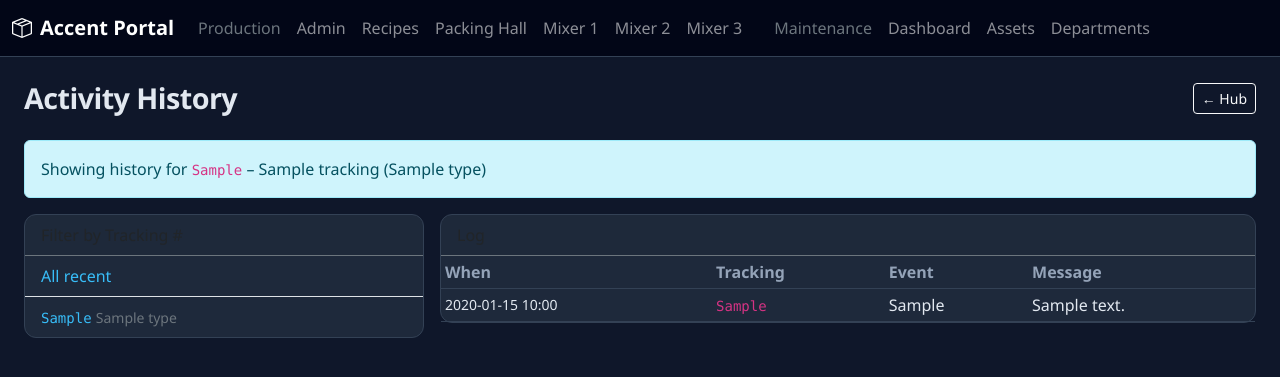
After one commit to dwayneroetz-arch/accent-manufacturing-portal, a Python web app: template templates/maintenance_history.html in a window 1280 px wide. The commit adds this page. Shown: the top 377 px of the page. Run offline with Jinja, Linux system fonts and the light colour scheme; the template is opened without the code that fills it: most values are stand-ins (such as "Sample title", 1, 10 or a date in 2020).

Commit message:
Remaining Maintenance Hub templates + fix select class

```diff
--- a/templates/maintenance_form_quote.html
+++ b/templates/maintenance_form_quote.html
@@ -20,7 +20,7 @@
       </div>
       <div class="mb-3">
         <label class="form-label">Asset (recommended)</label>
-        <select name="asset_code" class="form-selectselect">
+        <select name="asset_code" class="form-select">
           <option value="">— None —</option>
           {% for a in assets %}
           <option value="{{ a.code }}">{{ a.code }} – {{ a.name }}</option>
--- /dev/null
+++ b/templates/maintenance_history.html
@@ -0,0 +1,52 @@
+{% extends "base.html" %}
+{% block title %}History – Maintenance{% endblock %}
+{% block content %}
+<div class="d-flex justify-content-between align-items-center mb-4">
+  <h1 class="screen-title mb-0">Activity History</h1>
+  <a href="{{ url_for('maintenance_hub') }}" class="btn btn-outline-light btn-sm">← Hub</a>
+</div>
+{% if tracking %}
+<div class="alert alert-info">Showing history for <code>{{ tracking.tracking_no }}</code> – {{ tracking.title }} ({{ tracking.type }})</div>
+{% endif %}
+<div class="row g-3">
+  <div class="col-md-4">
+    <div class="card">
+      <div class="card-header border-secondary">Filter by Tracking #</div>
+      <div class="card-body p-0">
+        <ul class="list-group list-group-flush">
+          <li class="list-group-item bg-transparent"><a href="{{ url_for('maintenance_history') }}">All recent</a></li>
+          {% for t in all_tracking %}
+          <li class="list-group-item bg-transparent">
+            <a href="{{ url_for('maintenance_history', tracking=t.tracking_no) }}">
+              <code>{{ t.tracking_no }}</code> <span class="small text-secondary">{{ t.type }}</span>
+            </a>
+          </li>
+          {% endfor %}
+        </ul>
+      </div>
+    </div>
+  </div>
+  <div class="col-md-8">
+    <div class="card">
+      <div class="card-header border-secondary">Log</div>
+      <div class="card-body p-0">
+        <table class="table table-sm mb-0">
+          <thead><tr><th>When</th><th>Tracking</th><th>Event</th><th>Message</th></tr></thead>
+          <tbody>
+          {% for log in logs %}
+          <tr>
+            <td class="small">{{ log.created_at[:16] if log.created_at else '' }}</td>
+            <td><code>{{ log.tracking_no }}</code></td>
+            <td>{{ log.event_type }}</td>
+            <td>{{ log.message }}</td>
+          </tr>
+          {% else %}
+          <tr><td colspan="4" class="text-secondary p-3">No activity yet</td></tr>
+          {% endfor %}
+          </tbody>
+        </table>
+      </div>
+    </div>
+  </div>
+</div>
+{% endblock %}
```
Also changed, not shown: templates/maintenance_form_fuel.html (added, +23 -0 lines), templates/maintenance_fuel_sent.html (added, +14 -0 lines), templates/maintenance_quote_sent.html (added, +19 -0 lines), templates/maintenance_suppliers.html (added, +51 -0 lines).
